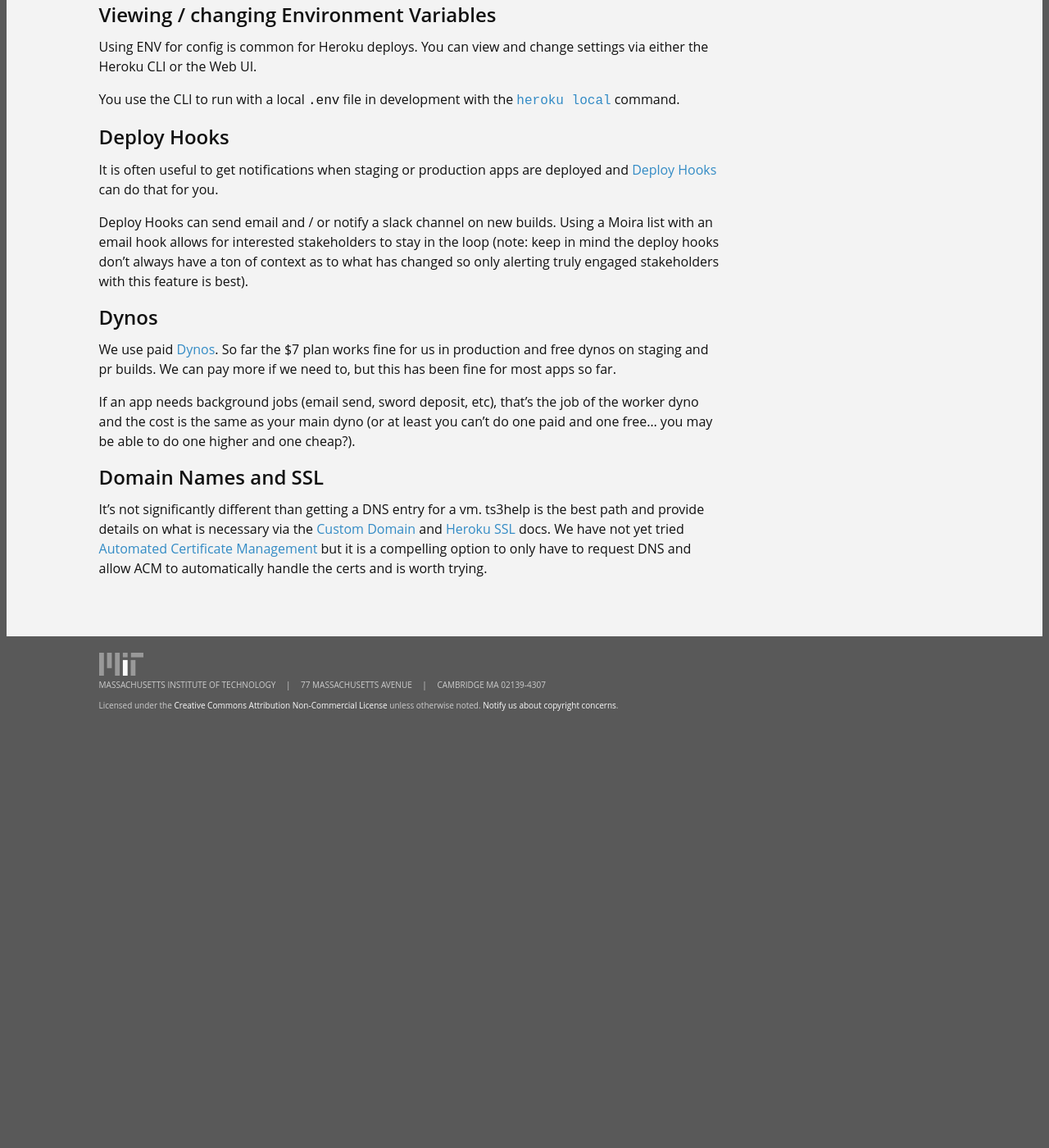
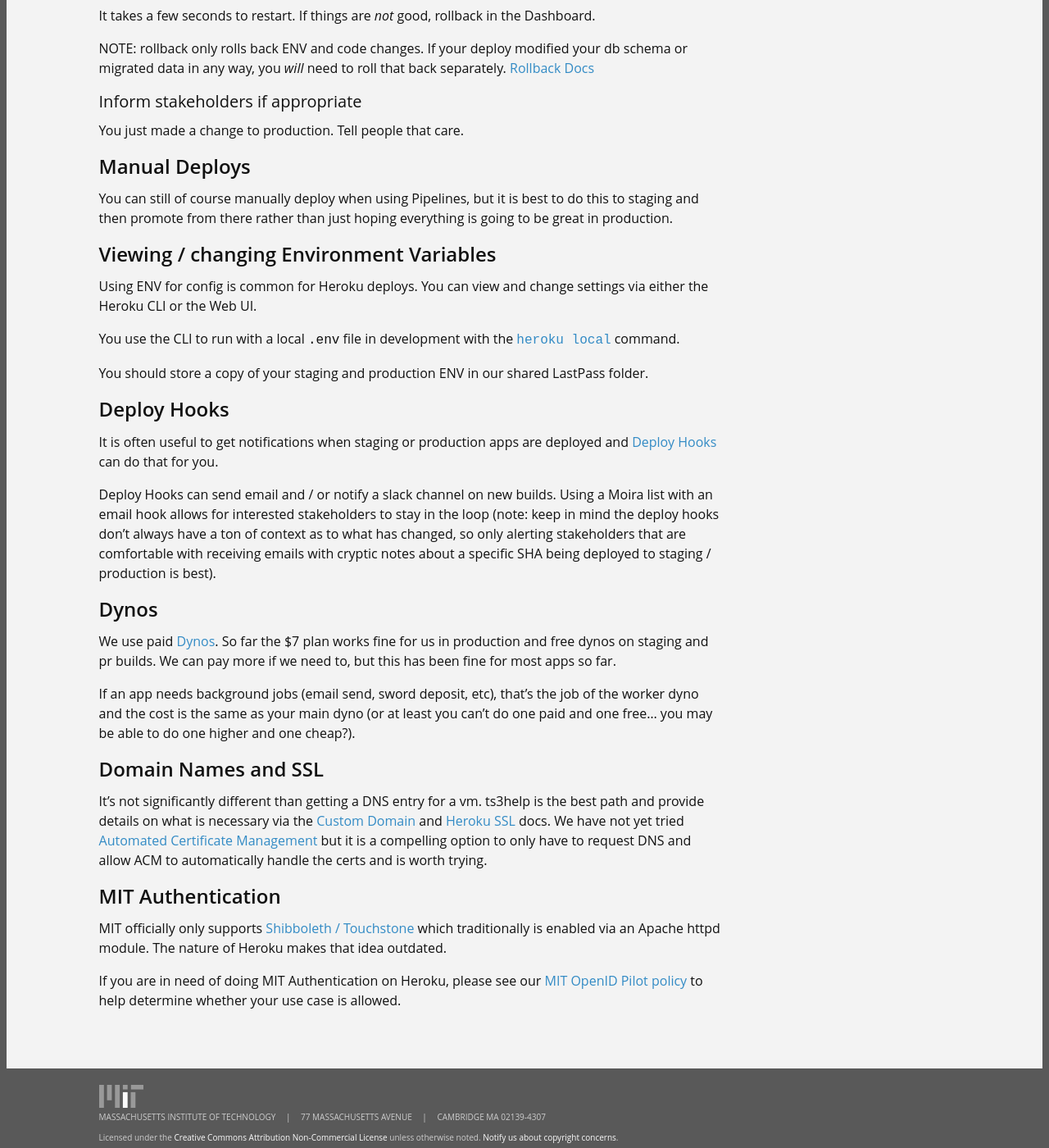
Before and after one commit to MITLibraries/guides, a Jekyll site: the page built from heroku.md, in a window 1280 px wide and 1400 px high, scrolled down 2354 px. Shown: the whole window at 82% size. Built offline with Jekyll 4.4.1, drawn with Linux system fonts in a browser that asks for light colours; our own code applies the rules of GitHub Pages for plain Markdown files; before the commit the page ends 3242 px from its top, so only the background shows below that; some of the changed text lies outside the part shown.

Commit message:
PR feedback
- Adds mit auth info
- Adds static ip info
- Adds notes about storing ENV in LastPass
- Clarifies deploy hook audience

```diff
--- a/heroku.md
+++ b/heroku.md
@@ -40,10 +40,24 @@
 that comes with every app). You do need to
 [Schedule your DB backups](https://devcenter.heroku.com/articles/heroku-postgres-backups)!
 
+### Static vs Dynamic IPs
+
+Many servers have traditionally had Static IPs. You do _not_ get
+Static IPs from Heroku by default. Most apps don't need Static IPs
+and this poses no problem at all.
+
+However, if you are working with a vendor who insists on API access
+via a static IP, you can activate and configure an add-on such as
+[Proximo](https://devcenter.heroku.com/articles/proximo)
+to get a set of static IPs the vendor can approve for access.
+
+This will route outbound traffic over a static IP. Inbound traffic
+will continue to use the Heroku supplied dynamic IP.
+
 
 ## Billing
 
-We have a shared billing account. Password is in our Last Pass. That
+We have a shared billing account. Password is in our LastPass. That
 account should be the owner rather than setting up billing for each
 app individually.
 
@@ -121,6 +135,11 @@
 It takes a few seconds to restart. If things are _not_ good, rollback
 in the Dashboard.
 
+NOTE: rollback only rolls back ENV and code changes. If your deploy
+modified your db schema or migrated data in any way, you _will_ need
+to roll that back separately.
+[Rollback Docs](https://devcenter.heroku.com/articles/releases#rollback)
+
 ### Inform stakeholders if appropriate
 
 You just made a change to production. Tell people that care.
@@ -143,6 +162,9 @@
 with the [`heroku local`](https://devcenter.heroku.com/articles/heroku-local)
 command.
 
+You should store a copy of your staging and production ENV in our
+shared LastPass folder.
+
 
 ## Deploy Hooks
 
@@ -154,8 +176,10 @@
 builds. Using a Moira list with an email hook allows for interested
 stakeholders to stay in the loop (note: keep in mind the
 deploy hooks don't always have a ton of context as to what has
-changed so only alerting truly engaged stakeholders with this
-feature is best).
+changed, so only alerting stakeholders that are comfortable with
+receiving emails with cryptic notes about a specific SHA being
+deployed to staging / production is best).
+
 
 ## Dynos
 
@@ -180,3 +204,15 @@
 [Automated Certificate Management](https://devcenter.heroku.com/articles/automated-certificate-management)
 but it is a compelling option to only have to request DNS and
 allow ACM to automatically handle the certs and is worth trying.
+
+
+## MIT Authentication
+
+MIT officially only supports
+[Shibboleth / Touchstone](https://wikis.mit.edu/confluence/display/TOUCHSTONE/Provisioning+Steps)
+which traditionally is enabled via an Apache httpd module. The
+nature of Heroku makes that idea outdated.
+
+If you are in need of doing MIT Authentication on Heroku, please
+see our [MIT OpenID Pilot policy](/oauth.md) to help determine
+whether your use case is allowed.
```
